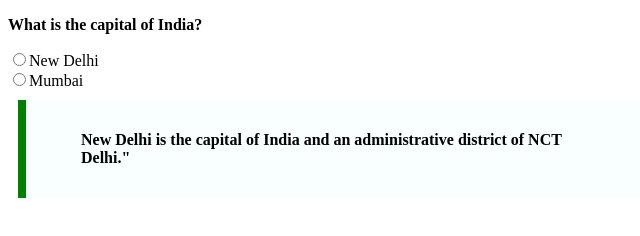
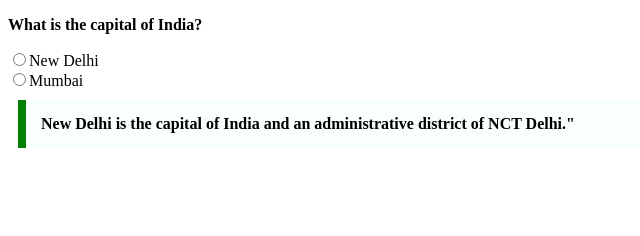
Before and after one commit to acciojob/trivia-mnaseeajit, a website: page main.html in a window 1280 px wide. Shown: the whole page, without its empty margins (0-640 px from the left). Drawn offline with Linux system fonts and the light colour scheme.

Commit message:
created a submission

```diff
--- a/main.html
+++ b/main.html
@@ -11,10 +11,10 @@
 	<p id="que" style="font-weight: bold;">What is the capital of India?</p>
 	<input type="radio"><label>New Delhi</label><br>
 	<input type="radio"><label>Mumbai</label>
-	<div>
+
 		<blockquote>New Delhi is the capital of India and an administrative district of NCT Delhi."
 		</blockquote>
-	</div>
+
     <script type="text/javascript" src="./script.js">
 </script>
 
--- a/styles.css
+++ b/styles.css
@@ -1,6 +1,6 @@
 
 /* Your CSS Code here. */
-div{
+blockquote{
 	Max-width:  600px;
 		Margin:  10px;
  Padding: 15px;
```
